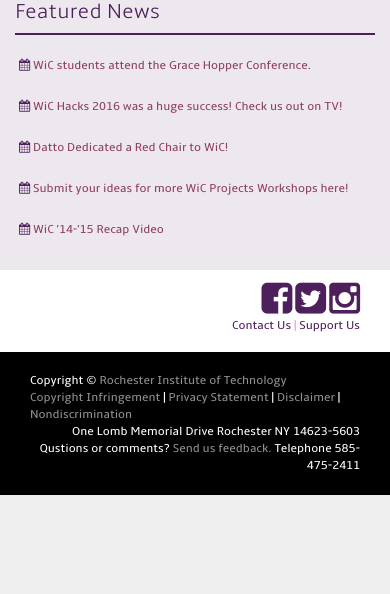
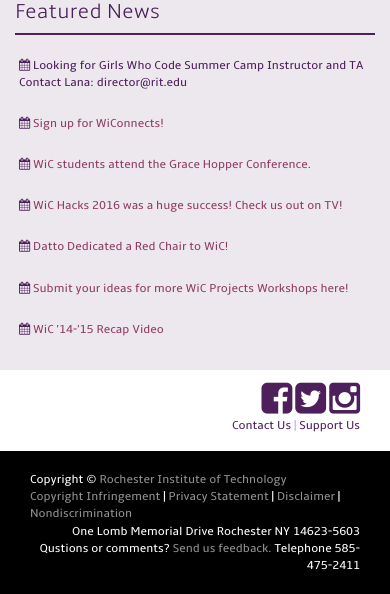
Before and after one commit to Women-in-Computing-at-RIT/WiCWebsite, a PHP site: page / in a window 390 px wide; the page is wider, and only the part inside the window is pictured. Shown: the part 1040-1634 px from the top of that part. Before the commit the page ends 1535 px from the top of that part, so only its background shows below. Run offline with PHP 8.4, Linux system fonts and the light colour scheme; some libraries are stand-ins or nearby versions.

Commit message:
added new events to the column

```diff
--- a/index.php
+++ b/index.php
@@ -65,13 +65,27 @@
       			<div class="col-md-3 WiCcolorBK featNws">
             <h3>Featured News</h3><hr>
 
+			<div class="row">
+				<div class="col-md-12">
+					<i class="fa fa-calendar fa-1x"></i>
+					Looking for Girls Who Code Summer Camp Instructor and TA <br/>
+					Contact Lana: director@rit.edu
+				</div>
+			</div>
+
+			<div class="row">
+				<div class="col-md-12">
+					<i class="fa fa-calendar fa-1x"></i>
+					<a href="http://bit.ly/WiConnects2017">Sign up for WiConnects!</a> <br/>
+				</div>
+			</div>
+
             <div class="row">
-						<div class="col-md-12">
-							<i class="fa fa-calendar fa-1x"></i>
-							<a href="https://www.youtube.com/watch?v=VrhxT86HW5Y">WiC students attend the Grace Hopper Conference.</a> <br/>
-
-						</div>
+					<div class="col-md-12">
+						<i class="fa fa-calendar fa-1x"></i>
+						<a href="https://www.youtube.com/watch?v=VrhxT86HW5Y">WiC students attend the Grace Hopper Conference.</a> <br/>
 					</div>
+			</div>
 
           <div class="row">
 						<div class="col-md-12">
```
